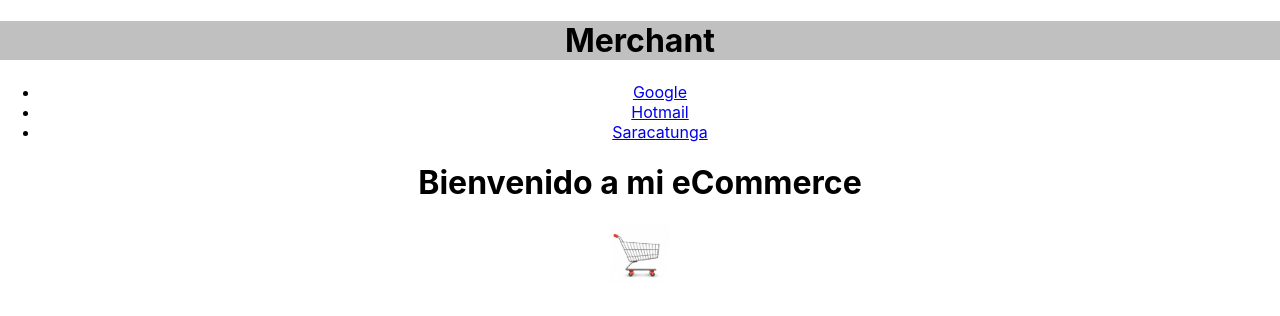
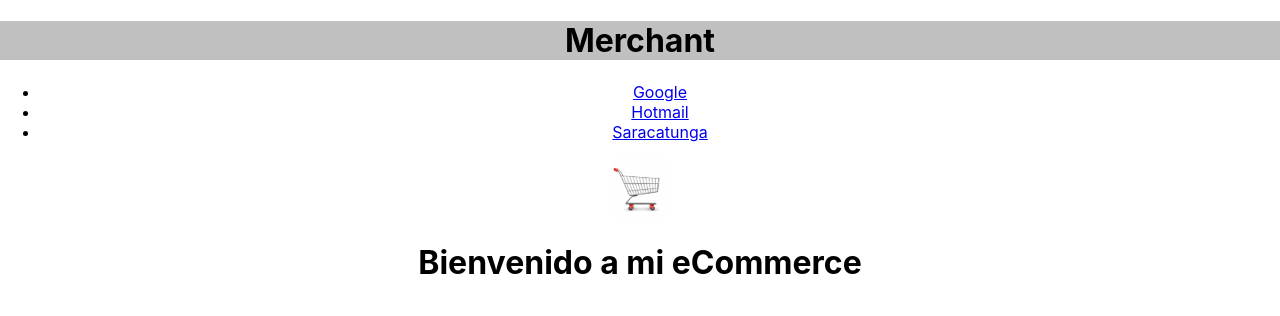
Before and after one commit to MusicLab/Mi-eCommerce-en-React.js, a React (Create React App) app in the folder mi-shop/: page / in a window 1280 px wide. Shown: the top 316 px of the page. Built offline with nearby package versions, Linux system fonts and the light colour scheme.

Commit message:
acomodado de components y +div a navbar

```diff
--- a/mi-shop/src/App.js
+++ b/mi-shop/src/App.js
@@ -8,7 +8,6 @@ function App() {
     <div className="App">
       <NavBar brand= "Merchant"/>
       <ItemListContainer greetings= "Bienvenido a mi eCommerce"/>
-      <CartWidget />
     </div>
   );
 }
--- a/mi-shop/src/components/CartWidget/CartWidget.css
+++ b/mi-shop/src/components/CartWidget/CartWidget.css
@@ -1,6 +1,5 @@
 .CartWidget {
     display: flex;
-    background-color: gold;
-    justify-content: center;
-    justify-content: center
+    background: gold;
+    align-items: right;
 }
--- a/mi-shop/src/components/CartWidget/CartWidget.js
+++ b/mi-shop/src/components/CartWidget/CartWidget.js
@@ -1,10 +1,11 @@
 import React from 'react'
-import img2 from "../../assets/cart.jpg"
+import img from "../../assets/cart.jpg"
+import "./CartWidget.css"
 
 const CartWidget = () => {
     return (
         <div>
-            <img src= {img2} width= "60px" alt= "Cart"></img>
+            <img src= {img} width= "60px" alt= "Cart"></img>
         </div>
     )
 }
--- a/mi-shop/src/components/NavBar/NavBar.js
+++ b/mi-shop/src/components/NavBar/NavBar.js
@@ -1,17 +1,21 @@
 import React from 'react'
 import "./NavBar.css"
+import CartWidget from "../CartWidget/CartWidget.js"
 
 
 const NavBar = ({brand}) => {
     return (
         <div>
-            <h1 className= "NavBar">{brand}</h1>
+            <div><h1 className= "NavBar">{brand}</h1>
             <ul>
                 <li><a href="https://google.com">Google</a></li>
                 <li><a href="https://hotmail.com">Hotmail</a></li>
                 <li><a href="https://saracatunga.com">Saracatunga</a></li>
             </ul>
+            </div>
+            <div><CartWidget /></div>
         </div>
+
     )
 }
 
```
